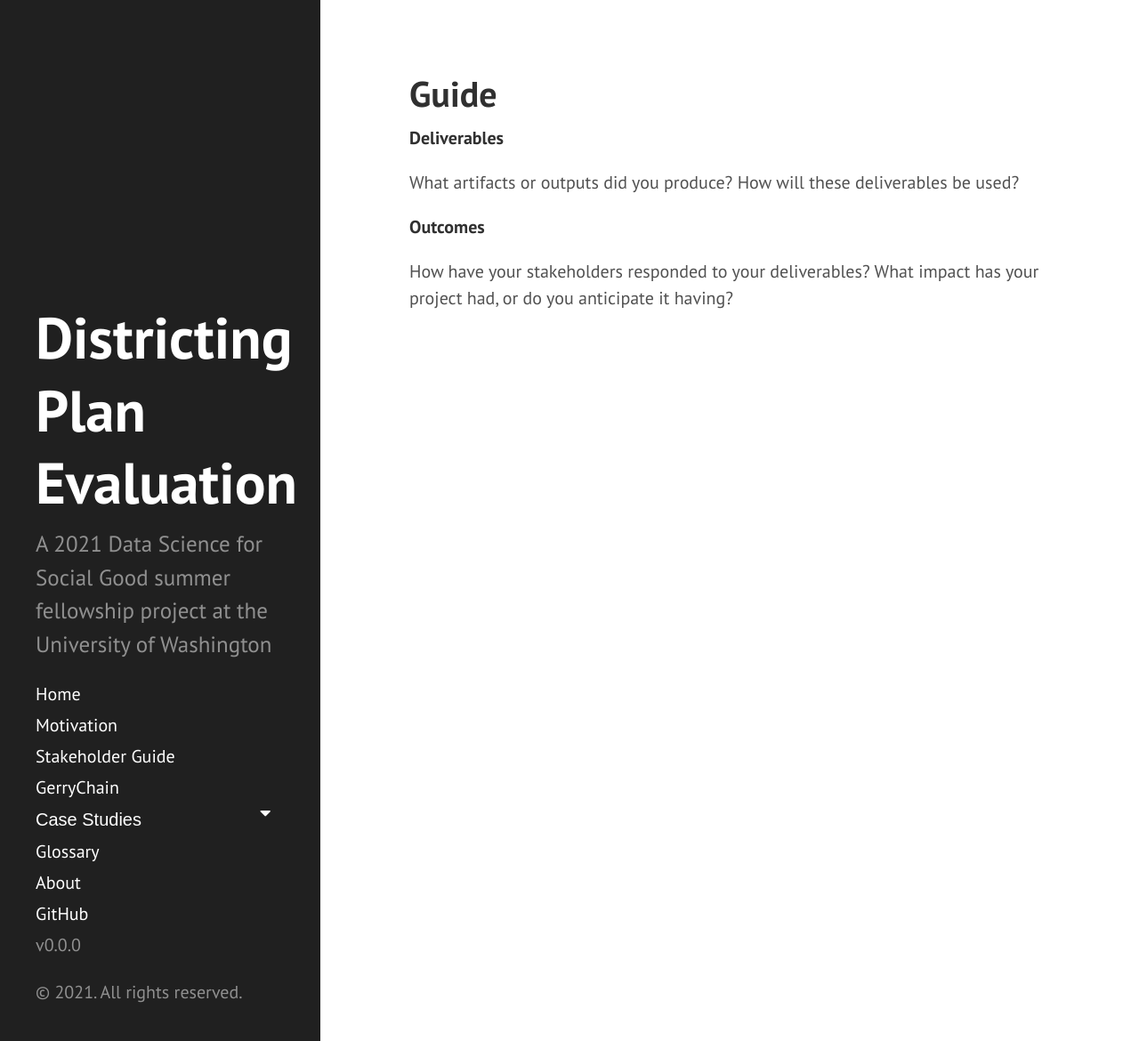
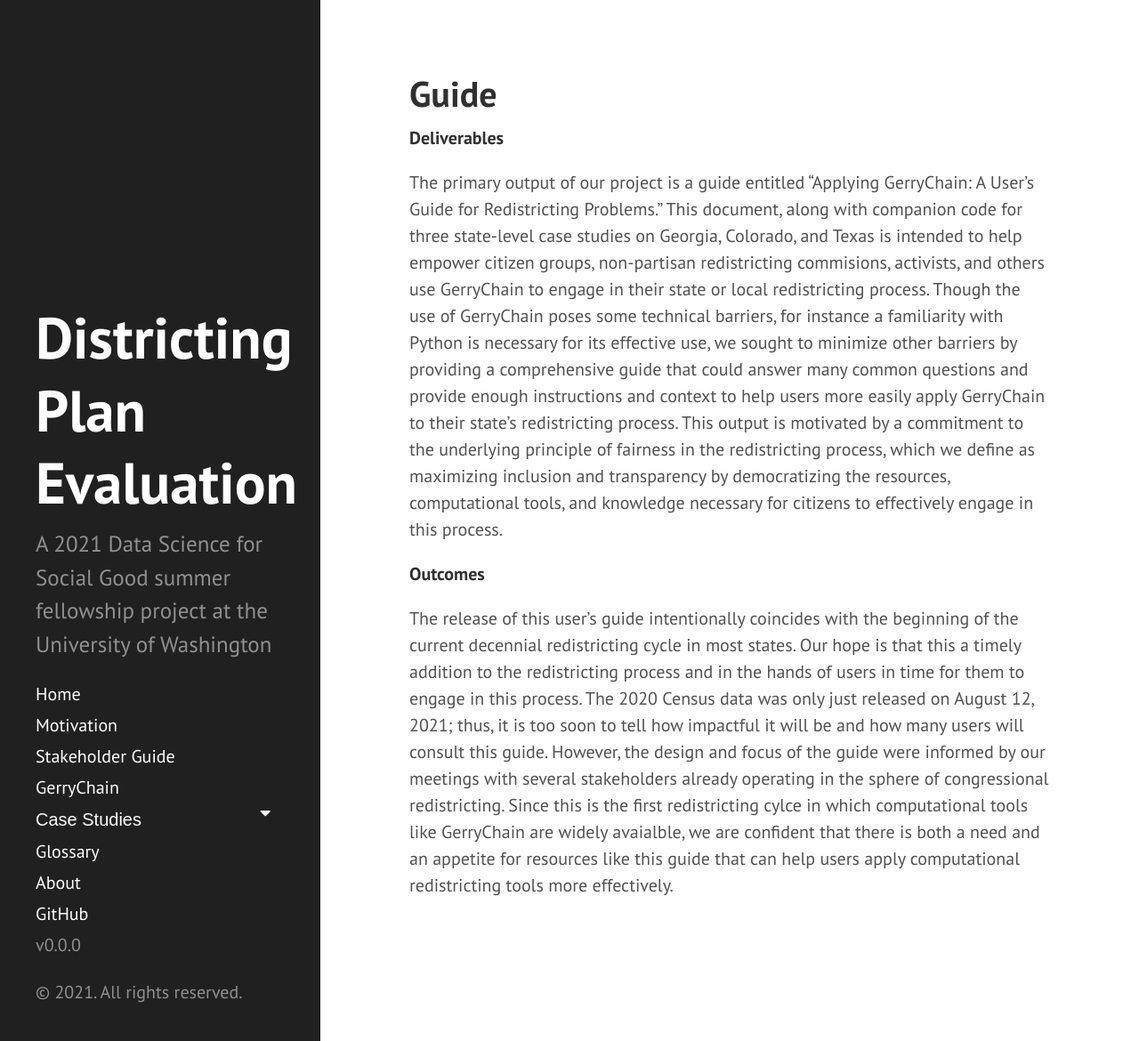
Before and after one commit to uwescience/DSSG2021-redistricting-website, a Jekyll site: the page built from guide.md, in a window 1280 px wide and 1170 px high. Shown: the whole window at 89% size. Built offline with Jekyll 4.4.1, drawn with Linux system fonts in a browser that asks for light colours.

Commit message:
Update guide.md

```diff
--- a/guide.md
+++ b/guide.md
@@ -5,10 +5,9 @@ title: Guide
 
 **Deliverables**
 
-What artifacts or outputs did you produce?
-How will these deliverables be used?
+The primary output of our project is a guide entitled "Applying GerryChain: A User's Guide for Redistricting Problems." This document, along with companion code for three state-level case studies on Georgia, Colorado, and Texas is intended to help empower citizen groups, non-partisan redistricting commisions, activists, and others use GerryChain to engage in their state or local redistricting process. Though the use of GerryChain poses some technical barriers, for instance a familiarity with Python is necessary for its effective use, we sought to minimize other barriers by providing a comprehensive guide that could answer many common questions and provide enough instructions and context to help users more easily apply GerryChain to their state's redistricting process. This output is motivated by a commitment to the underlying principle of fairness in the redistricting process, which we define as maximizing inclusion and transparency by democratizing the resources, computational tools, and knowledge necessary for citizens to effectively engage in this process.
+
 
 **Outcomes**
 
-How have your stakeholders responded to your deliverables?
-What impact has your project had, or do you anticipate it having?
+The release of this user's guide intentionally coincides with the beginning of the current decennial redistricting cycle in most states. Our hope is that this a timely addition to the redistricting process and in the hands of users in time for them to engage in this process. The 2020 Census data was only just released on August 12, 2021; thus, it is too soon to tell how impactful it will be and how many users will consult this guide. However, the design and focus of the guide were informed by our meetings with several stakeholders already operating in the sphere of congressional redistricting. Since this is the first redistricting cylce in which computational tools like GerryChain are widely avaialble, we are confident that there is both a need and an appetite for resources like this guide that can help users apply computational redistricting tools more effectively.
```
